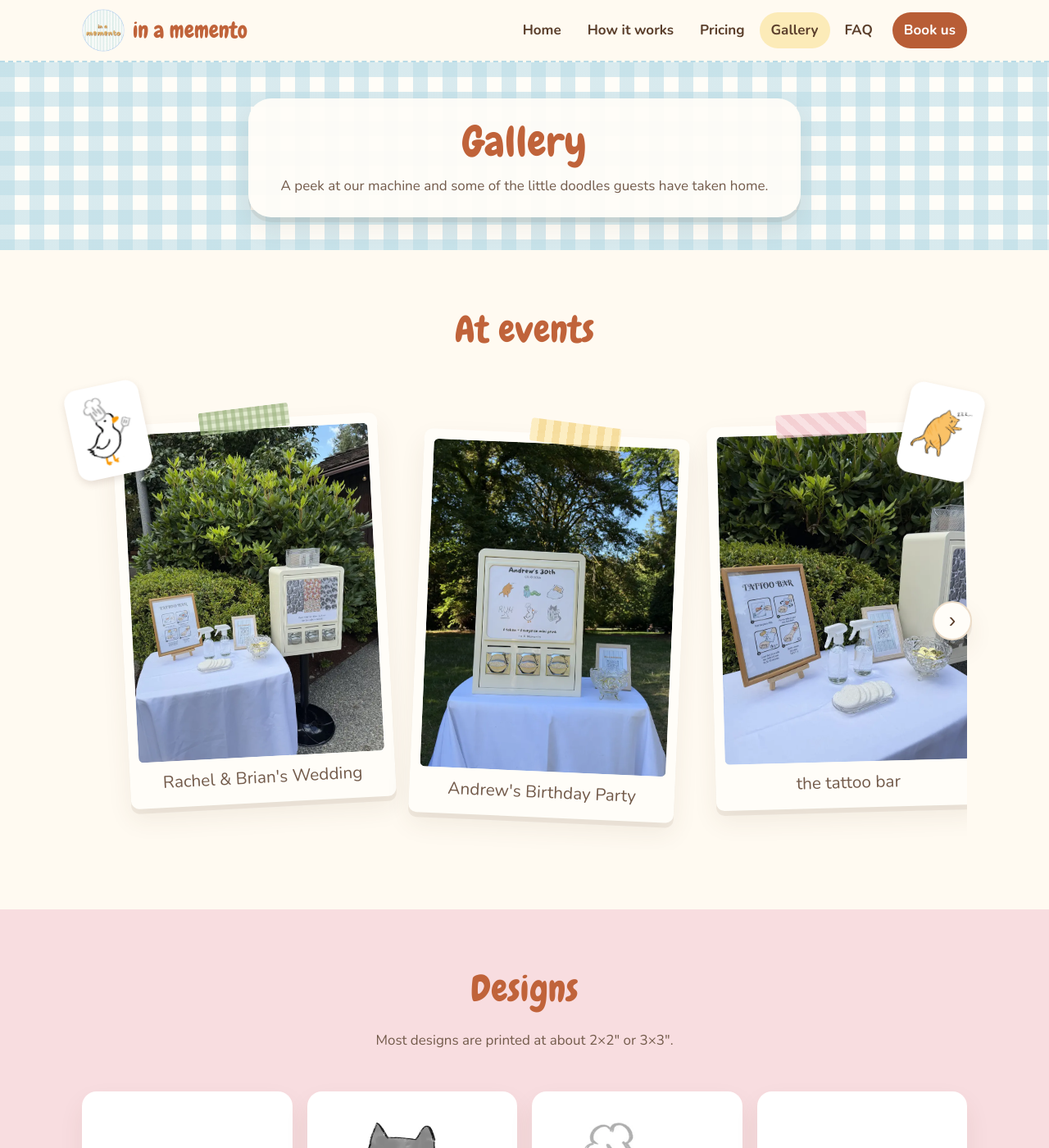
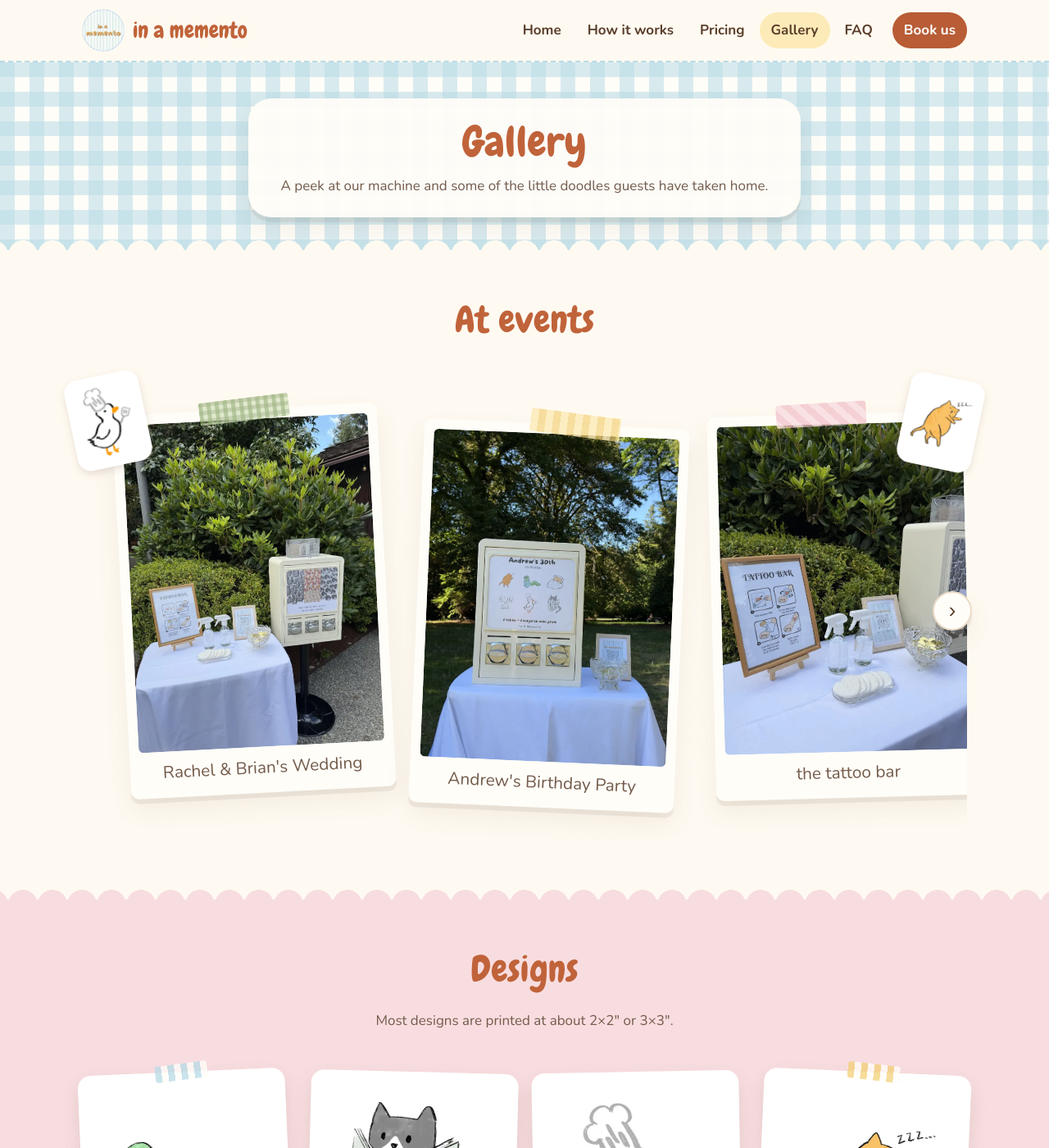
Before and after one commit to andrew-hy-kim/in.a.memento, a Jekyll site: the page built from gallery/index.html, in a window 1280 px wide and 1400 px high. Shown: the whole window at 82% size. Built offline with Jekyll 4.4.1, drawn with Linux system fonts in a browser that asks for light colours.

Commit message:
Paper touches: scalloped section and footer edges, designs as tilted stickers with washi tape, doodles on How it works steps
Co-Authored-By: Claude Opus 5.5 <noreply@anthropic.com>
Claude-Session: https://claude.ai/code/session_01A4x6zNFM2ikQnVBPRWM1LK

```diff
--- a/css/style.css
+++ b/css/style.css
@@ -1629,3 +1629,72 @@ p, li, figcaption, blockquote { text-wrap: pretty; }
   .mobile-book { gap: 8px; padding-left: 12px; padding-right: 8px; white-space: nowrap; font-size: 0.9rem; }
   .mobile-book .btn { padding: 9px 14px; }
 }
+
+/* ---------- Paper touches ---------- */
+
+/* Scalloped edges: each section (and the footer) tucks over the one above with a soft scalloped top,
+   like the edge of a sticker sheet. The mask lets the section above show through the notches. */
+:root { --scallop-w: 36px; --scallop-h: 12px; }
+main > section + section,
+.site-footer {
+  position: relative;
+  margin-top: calc(-1 * var(--scallop-h));
+  -webkit-mask:
+    radial-gradient(calc(var(--scallop-w) / 2) at 50% calc(var(--scallop-w) / 2), #000 98%, #0000) 50% 0 / var(--scallop-w) var(--scallop-h) repeat-x,
+    linear-gradient(#000 0 0) 0 var(--scallop-h) / 100% 100% no-repeat;
+  mask:
+    radial-gradient(calc(var(--scallop-w) / 2) at 50% calc(var(--scallop-w) / 2), #000 98%, #0000) 50% 0 / var(--scallop-w) var(--scallop-h) repeat-x,
+    linear-gradient(#000 0 0) 0 var(--scallop-h) / 100% 100% no-repeat;
+}
+@media (max-width: 640px) { :root { --scallop-w: 26px; --scallop-h: 9px; } }
+
+/* Gallery designs: die-cut stickers instead of catalog cards */
+.gallery-grid {
+  display: flex;
+  flex-wrap: wrap;
+  justify-content: center; /* an uneven last row sits in the middle */
+  gap: 26px 22px;
+}
+.gallery-grid .tile { flex: 0 0 calc(25% - 17px); }
+@media (max-width: 800px) {
+  .gallery-grid { gap: 16px 12px; }
+  .gallery-grid .tile { flex-basis: calc(33.333% - 8px); }
+}
+.tile.photo.contain {
+  overflow: visible;
+  border-radius: 16px;
+  box-shadow: 0 3px 0 rgba(91, 63, 44, 0.06), 0 10px 22px rgba(91, 63, 44, 0.12);
+  transition: transform 0.2s ease, box-shadow 0.2s ease;
+}
+.gallery-grid .tile:nth-child(5n+1) { transform: rotate(-2.5deg); }
+.gallery-grid .tile:nth-child(5n+2) { transform: rotate(1.5deg); }
+.gallery-grid .tile:nth-child(5n+3) { transform: rotate(-1deg); }
+.gallery-grid .tile:nth-child(5n+4) { transform: rotate(2.5deg); }
+.gallery-grid .tile:nth-child(5n+5) { transform: rotate(-1.5deg); }
+@media (hover: hover) {
+  .gallery-grid .tile:hover { transform: rotate(0) scale(1.04); box-shadow: 0 4px 0 rgba(91, 63, 44, 0.06), 0 16px 30px rgba(91, 63, 44, 0.16); z-index: 1; }
+}
+/* a strip of washi tape on every third sticker, colours rotating */
+.gallery-grid .tile:nth-child(3n+1)::before {
+  content: "";
+  position: absolute;
+  top: -10px; left: 50%;
+  width: 64px; height: 20px;
+  transform: translateX(-50%) rotate(-5deg);
+  border-radius: 3px;
+  opacity: 0.85;
+  background: repeating-linear-gradient(90deg, rgba(185, 219, 230, 0.9) 0 8px, rgba(255, 253, 248, 0.9) 8px 16px);
+  z-index: 1;
+}
+.gallery-grid .tile:nth-child(6n+4)::before { background: repeating-linear-gradient(90deg, rgba(242, 207, 115, 0.85) 0 8px, rgba(255, 253, 248, 0.9) 8px 16px); transform: translateX(-40%) rotate(4deg); }
+.gallery-grid .tile:nth-child(9n+7)::before { background: repeating-linear-gradient(45deg, rgba(248, 221, 224, 0.95) 0 6px, rgba(255, 253, 248, 0.9) 6px 12px); }
+@media (max-width: 640px) { .gallery-grid .tile:nth-child(3n+1)::before { width: 44px; height: 14px; top: -7px; } }
+
+/* How it works steps: a doodle on each card, like the Home feature list */
+.step-card .doodle-icon { display: block; margin-bottom: 14px; transform: rotate(-4deg); }
+.step-card:nth-child(even) .doodle-icon { transform: rotate(4deg); }
+@media (max-width: 640px) {
+  .step-card { display: grid; grid-template-columns: 44px 1fr; column-gap: 14px; align-items: start; }
+  .step-card .doodle-icon { grid-row: 1 / span 2; margin: 2px 0 0; }
+  .step-card > :not(.doodle-icon) { grid-column: 2; }
+}
```
Also changed, not shown: how-it-works/index.html (+8 -4 lines).
